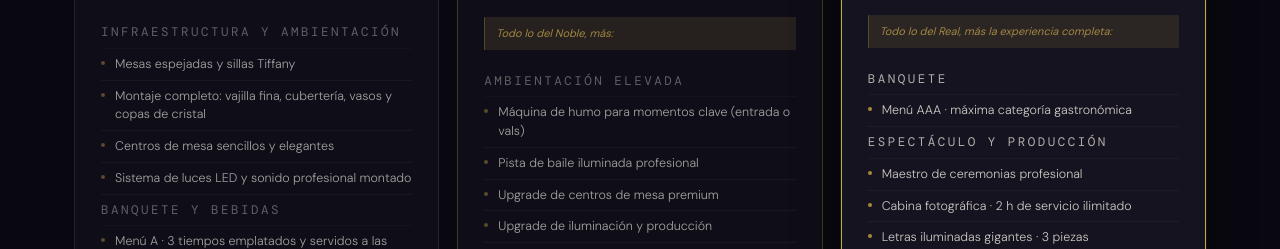
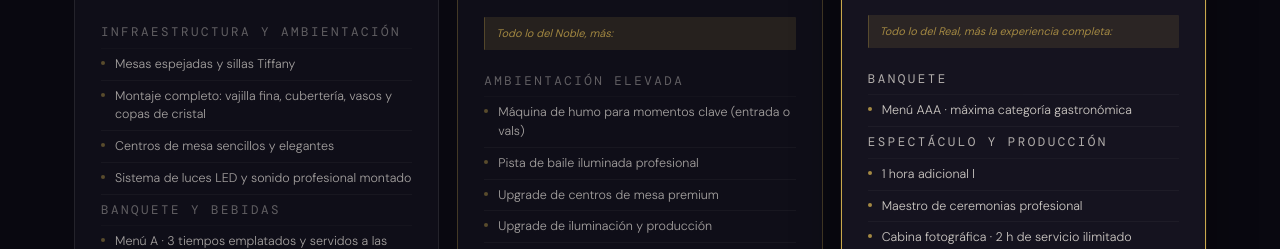
Before and after one commit to royal-ajusco/royalajusco-pricing, a plain HTML site: page index.html in a window 1280 px wide. Shown: the part 829-1078 px from the top of the page. Drawn offline with nearby package versions, Linux system fonts and the light colour scheme; a web font is replaced by a local one.

Commit message:
Hora adcionalindex.html

```diff
--- a/index.html
+++ b/index.html
@@ -530,6 +530,7 @@ body::before {
         <li class="feat-section">Banquete</li>
         <li><span class="feat-dot"></span>Menú AAA · máxima categoría gastronómica</li>
         <li class="feat-section">Espectáculo y producción</li>
+         <li><span class="feat-dot"></span>1 hora adicional  l</li>
         <li><span class="feat-dot"></span>Maestro de ceremonias profesional</li>
         <li><span class="feat-dot"></span>Cabina fotográfica · 2 h de servicio ilimitado</li>
         <li><span class="feat-dot"></span>Letras iluminadas gigantes · 3 piezas</li>
```
